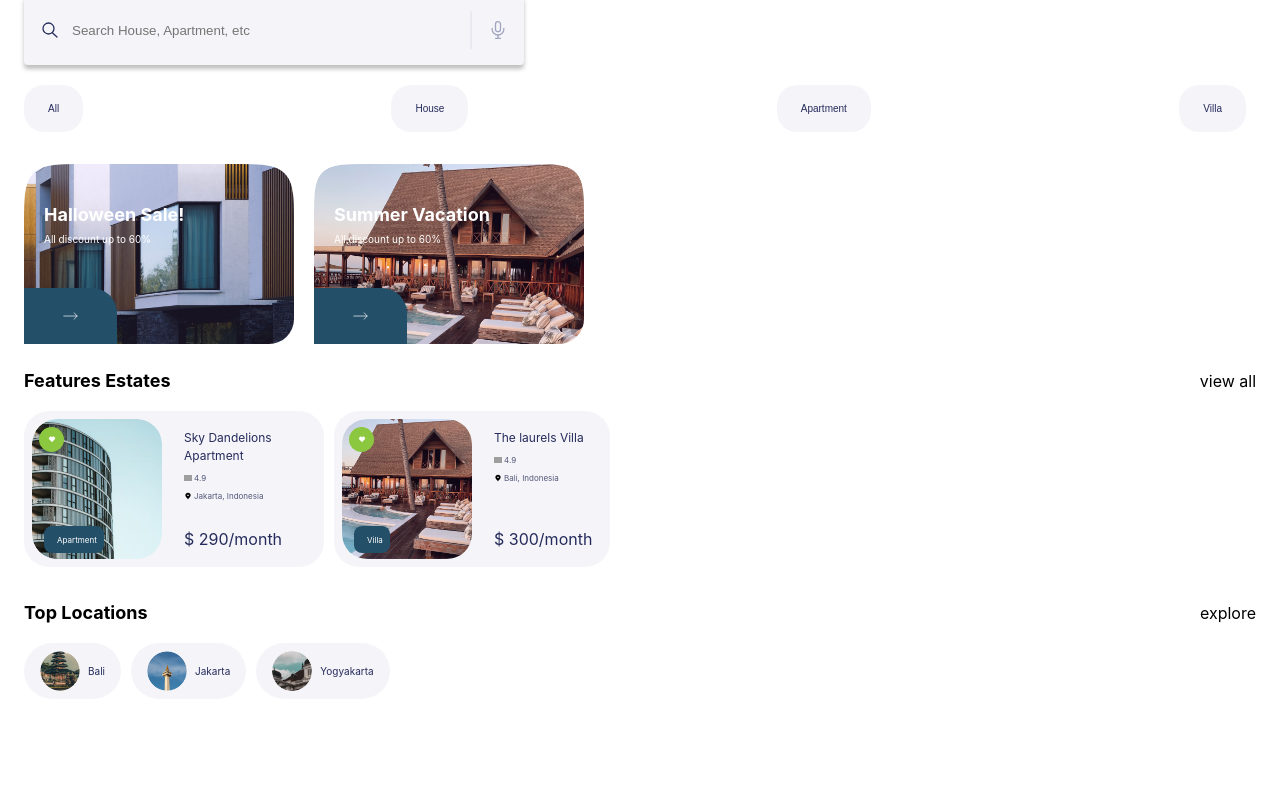
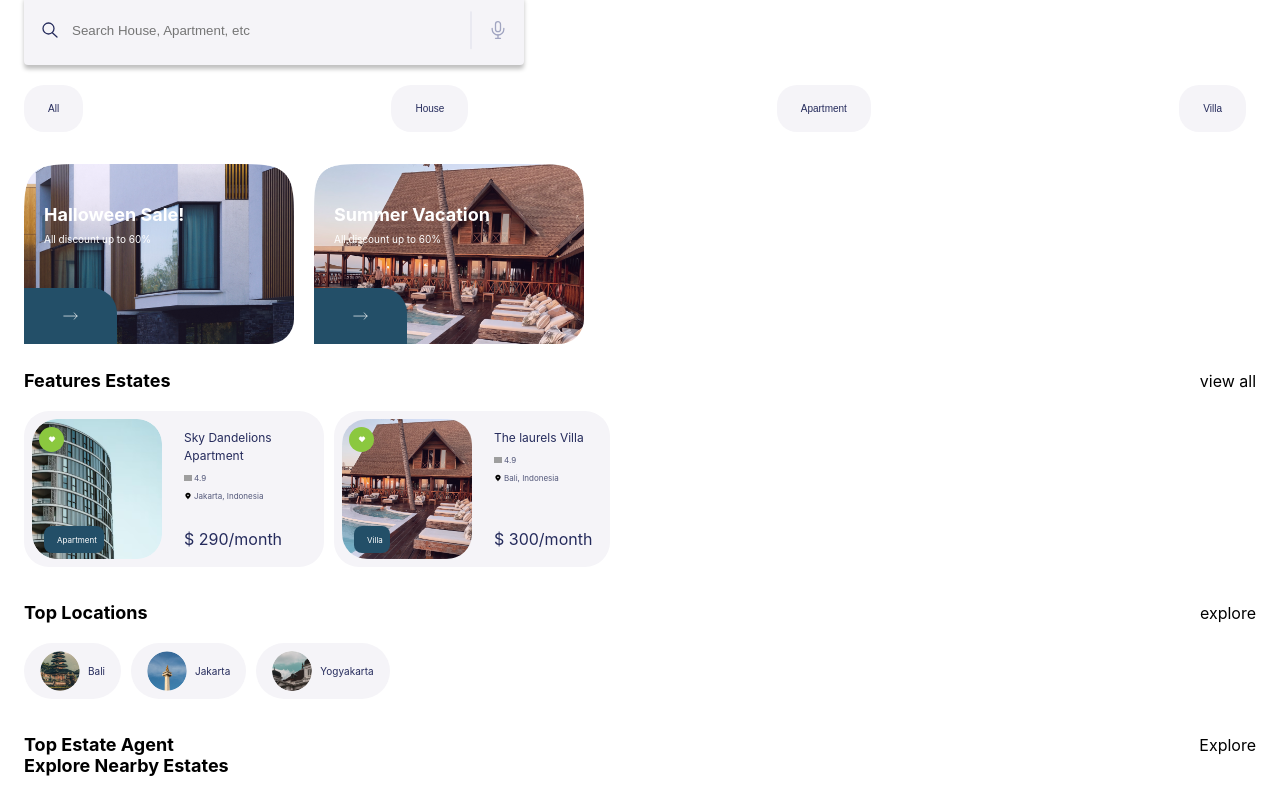
Before and after one commit to maystrova/rise-real-estate, a Next.js app: page / in a window 1280 px wide. Shown: the part 234-1034 px from the top of the page. Before the commit the page ends 992 px from the top, so only its background shows below. Built offline with nearby package versions, Linux system fonts and the light colour scheme; grey boxes are pictures that could not be loaded.

Commit message:
Explore estates

```diff
--- a/components/subHeader.tsx
+++ b/components/subHeader.tsx
@@ -2,7 +2,7 @@ import style from 'styles/subHeader.module.scss'
 
 interface SubHeaderProps {
     title: string
-    subTitle: string
+    subTitle?: string
 }
 
 const SubHeader = ({ title, subTitle }: SubHeaderProps) => {
--- a/pages/index.tsx
+++ b/pages/index.tsx
@@ -150,6 +150,15 @@ const HomePage = () => {
                         })}
                     </div>
                 </div>
+                <div>
+                    <SubHeader
+                        title={'Top Estate Agent'}
+                        subTitle={'Explore'}
+                    />
+                </div>
+                <div>
+                    <SubHeader title={'Explore Nearby Estates'} />
+                </div>
             </div>
         </Page>
     )
--- a/styles/button.module.scss
+++ b/styles/button.module.scss
@@ -18,8 +18,6 @@ $shadow: 0 4px 4px rgba(0, 0, 0, 0.25);
 
 .round {
     border-radius: 50%;
-    width: 50px;
-    height: 50px;
     background: transparent;
     display: flex;
     justify-content: center;
@@ -35,6 +33,8 @@ $shadow: 0 4px 4px rgba(0, 0, 0, 0.25);
 
 .user {
     border: 1px solid #ecedf3;
+    width: 50px;
+    height: 50px;
 
     img {
         border-radius: 50%;
```
